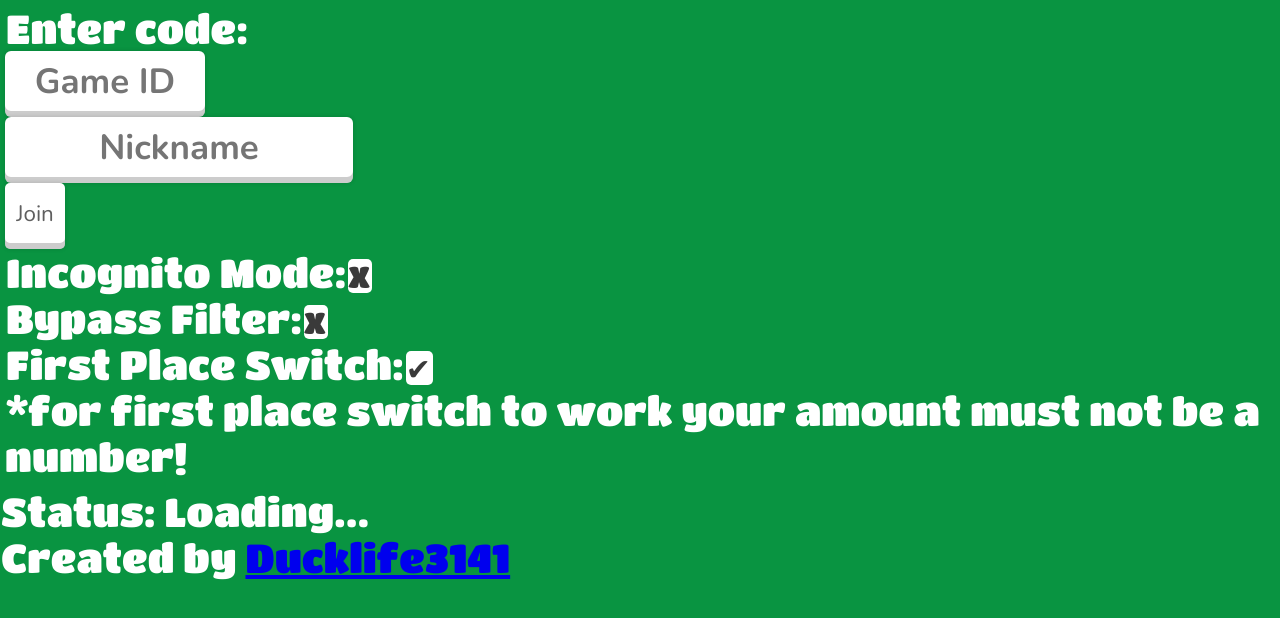
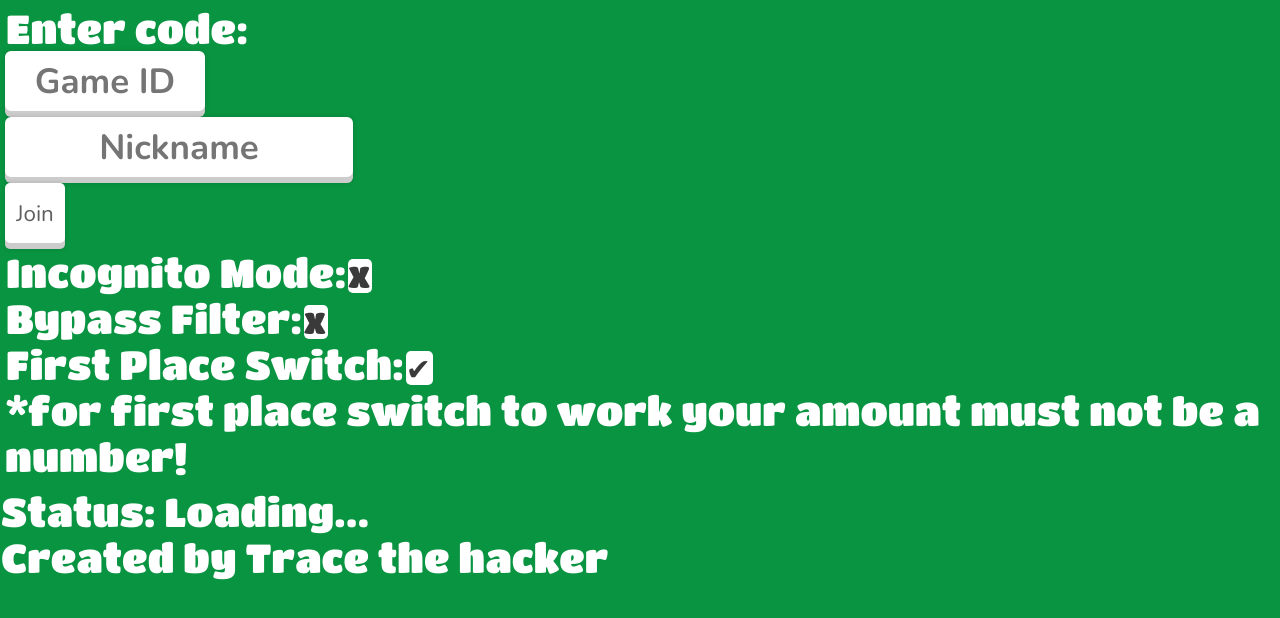
Before and after one commit to Blookblox/Sigma-bot, a plain HTML site: page index.html in a window 1280 px wide. Drawn offline with nearby package versions, Linux system fonts and the light colour scheme; no server answers; a web font is replaced by a local one.

Commit message:
Update index.html

```diff
--- a/index.html
+++ b/index.html
@@ -197,7 +197,7 @@ checkbox[checked]::before {
       </div>
       <div id="ctrlpanel"></div>
     <div class="normtext" id="status">Status: Loading...</div>
-    <div class="normtext">Created by <a href="https://www.youtube.com/@crypto.7562" target="_blank">Ducklife3141</a></div>
+    <div class="normtext">Created by Trace the hacker</div>
       <div class="errorBar" id="error" style="transform: translateY(0%);"></div>
     </div>
       <script type="module">
```
